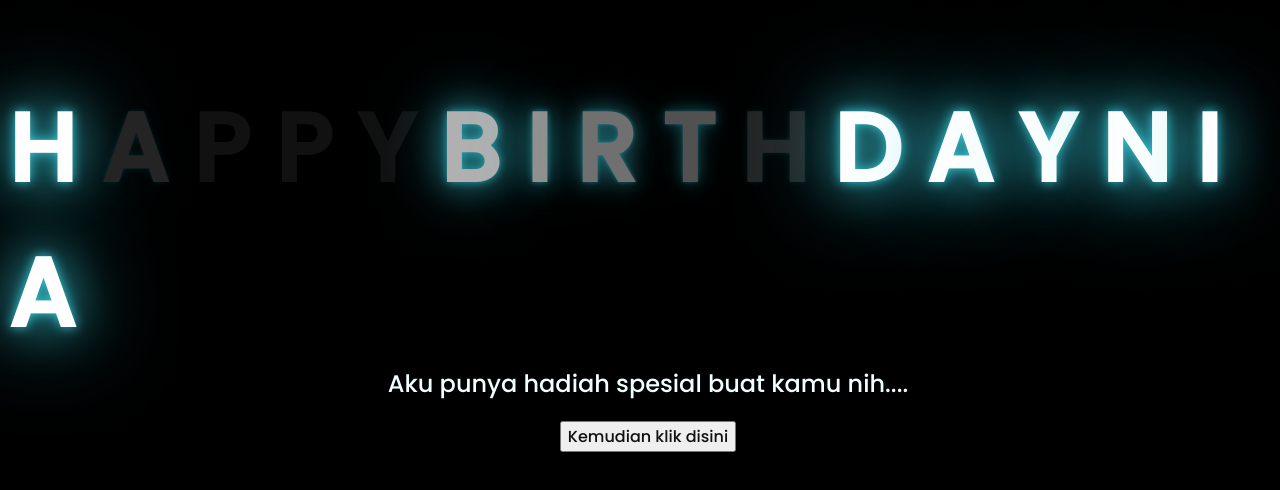
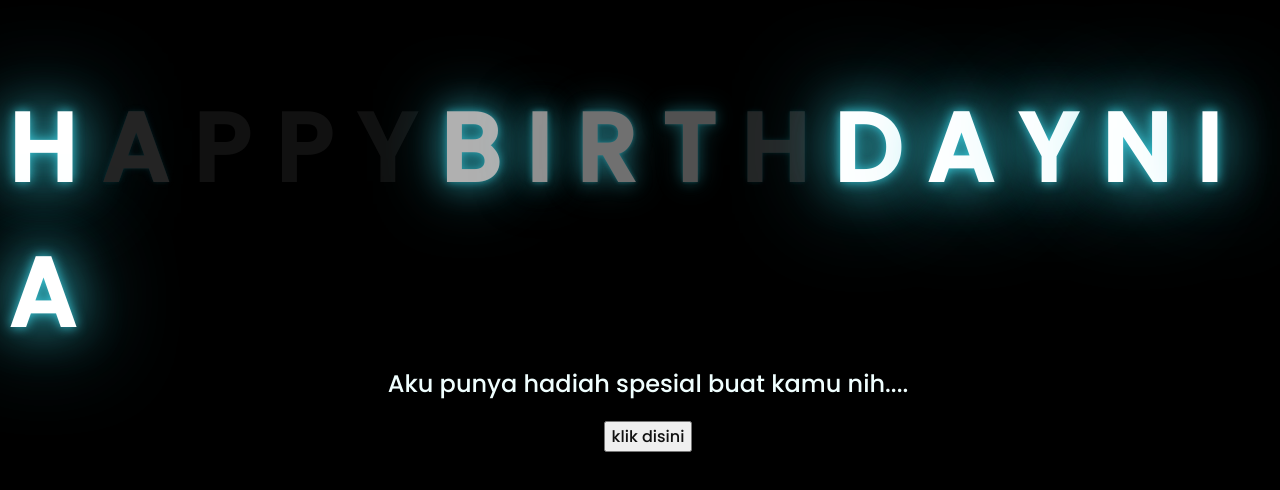
Before and after one commit to Ngurahbayu777/nia-birthday.github.io, a plain HTML site: page index.html in a window 1280 px wide. Shown: the part 144-634 px from the top of the page. Drawn offline with Linux system fonts and the light colour scheme.

Commit message:
Update index.html

```diff
--- a/index.html
+++ b/index.html
@@ -34,7 +34,7 @@
     <div class="button">
         <!-- Tambahkan tombol play ke dalam HTML -->
         <button>
-            <a href="flower.html">Kemudian klik disini</a>
+            <a href="flower.html">klik disini</a>
         </button>
 
     </div>
```
